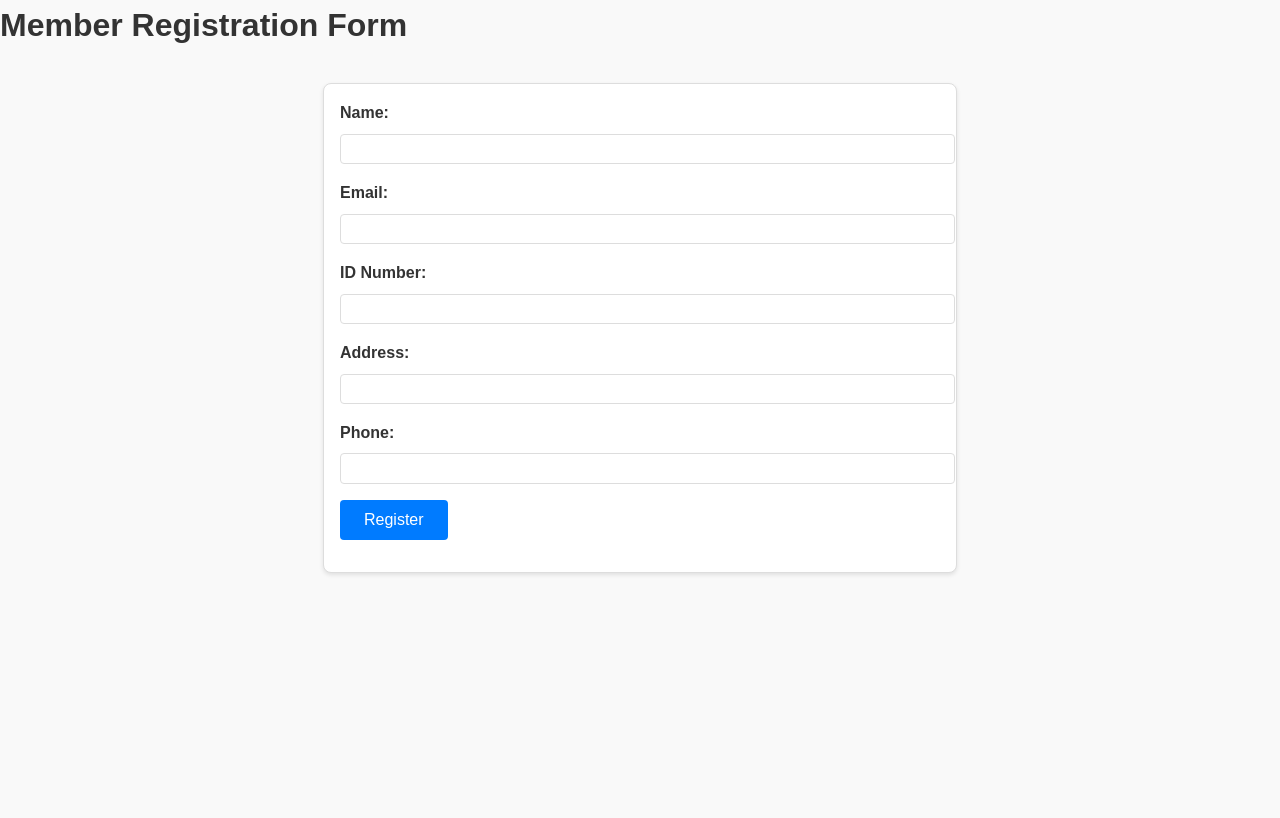
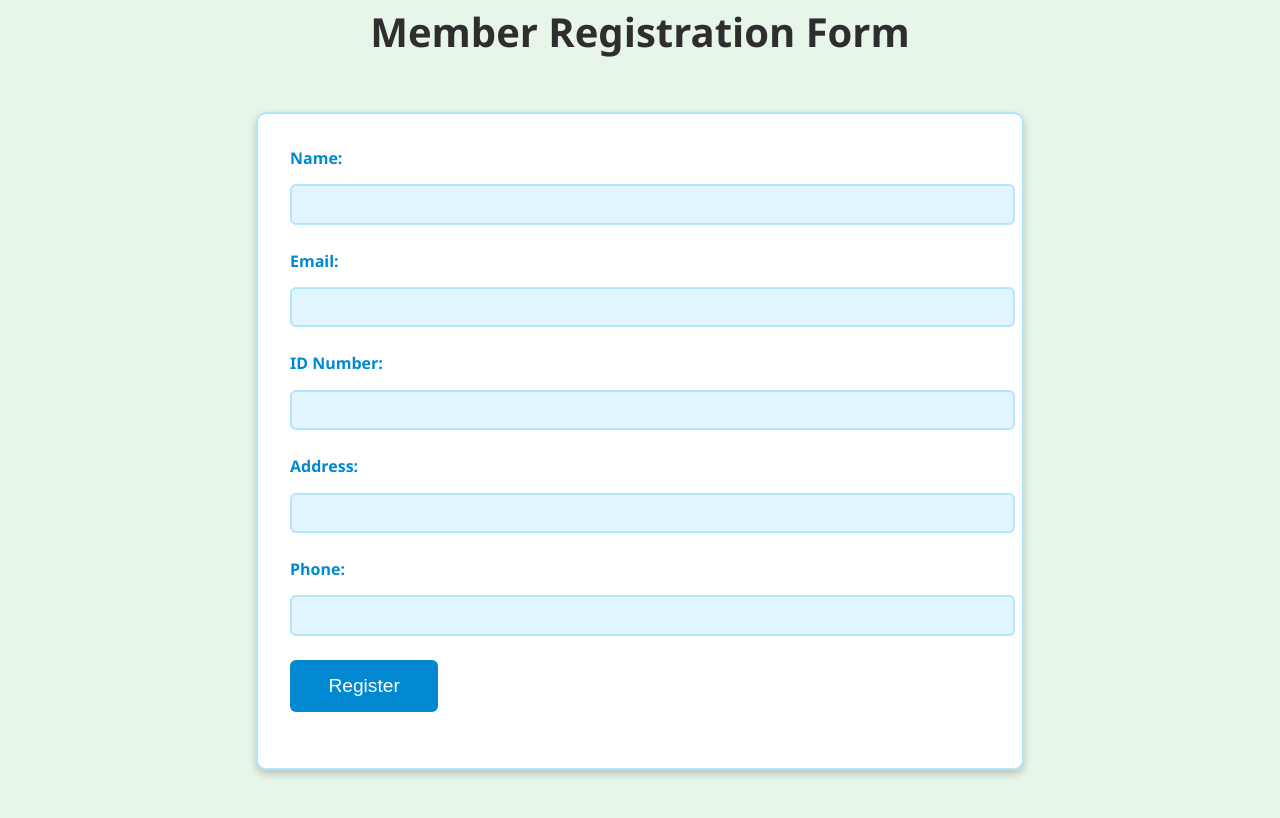
Before and after one commit to malikpajaranugrah/oop, a Spring Boot app: page /register.html in a window 1280 px wide. Before the commit the page ends 575 px from the top, so only its background shows below. Run offline with Spring Boot 4, Linux system fonts and the light colour scheme.

Commit message:
Session12

```diff
--- a/my-library/src/main/resources/static/styles/styles.css
+++ b/my-library/src/main/resources/static/styles/styles.css
@@ -1,26 +1,27 @@
 /* General styles */
 body {
-    font-family: Arial, sans-serif;
+    font-family: 'Segoe UI', Tahoma, Geneva, Verdana, sans-serif;
     margin: 0;
     padding: 0;
     box-sizing: border-box;
-    background-color: #f9f9f9;
-    color: #333;
+    background-color: #e8f5e9;
+    color: #2e2e2e;
     line-height: 1.6;
 }
 
 /* Header styles */
 header {
-    background-color: #4CAF50;
+    background-color: #0288d1;
     color: white;
-    padding: 1em 0;
+    padding: 2em 0;
     text-align: center;
-    box-shadow: 0 2px 4px rgba(0, 0, 0, 0.1);
+    box-shadow: 0 3px 6px rgba(0, 0, 0, 0.16);
 }
 
 h1 {
     margin: 0;
-    font-size: 2em;
+    text-align: center;
+    font-size: 2.5em;
 }
 
 /* Navigation styles */
@@ -29,9 +30,9 @@ nav ul {
     padding: 0;
     margin: 0;
     display: flex;
-    justify-content: center;
+    justify-content: space-around;
     flex-wrap: wrap;
-    background-color: #333;
+    background-color: #0277bd;
 }
 
 nav ul li {
@@ -42,75 +43,80 @@ nav ul li a {
     display: block;
     color: white;
     text-decoration: none;
-    padding: 1em;
-    transition: background-color 0.3s ease;
+    padding: 1em 1.5em;
+    transition: background-color 0.3s ease, color 0.3s ease;
 }
 
 nav ul li a:hover {
-    background-color: #575757;
+    background-color: #01579b;
+    color: #e1f5fe;
 }
 
 /* Form styles */
 form {
-    max-width: 600px;
-    margin: 2em auto;
-    padding: 1em;
-    background-color: #fff;
-    border: 1px solid #ddd;
-    border-radius: 8px;
-    box-shadow: 0 2px 4px rgba(0, 0, 0, 0.1);
+    max-width: 700px;
+    margin: 3em auto;
+    padding: 2em;
+    background-color: #ffffff;
+    border: 2px solid #b3e5fc;
+    border-radius: 10px;
+    box-shadow: 0 4px 8px rgba(0, 0, 0, 0.2);
 }
 
 form div {
-    margin-bottom: 1em;
+    margin-bottom: 1.5em;
 }
 
 form label {
     display: block;
-    margin-bottom: 0.5em;
+    margin-bottom: 0.8em;
     font-weight: bold;
+    color: #0288d1;
 }
 
 form input[type="text"],
 form input[type="email"] {
     width: 100%;
-    padding: 0.5em;
-    border: 1px solid #ddd;
-    border-radius: 4px;
+    padding: 0.8em;
+    border: 2px solid #b3e5fc;
+    border-radius: 6px;
+    background-color: #e1f5fe;
 }
 
 form button {
-    padding: 0.7em 1.5em;
+    padding: 0.8em 2em;
     color: white;
-    background-color: #007BFF;
+    background-color: #0288d1;
     border: none;
-    border-radius: 4px;
+    border-radius: 6px;
     cursor: pointer;
-    font-size: 1em;
+    font-size: 1.2em;
 }
 
 form button:hover {
-    background-color: #0056b3;
+    background-color: #0277bd;
 }
 
 /* Table styles */
 table {
     width: 100%;
     border-collapse: collapse;
-    margin: 2em 0;
+    margin: 3em 0;
+    background-color: #ffffff;
 }
 
 table, th, td {
-    border: 1px solid #ddd;
+    border: 1px solid #b3e5fc;
 }
 
 th, td {
-    padding: 1em;
+    padding: 1.2em;
     text-align: left;
 }
 
 th {
-    background-color: #f4f4f4;
+    background-color: #0288d1;
+    color: white;
 }
 
 /* Responsive design */
@@ -120,14 +126,14 @@ th {
     }
 
     nav ul li {
-        margin-bottom: 0.5em;
+        margin-bottom: 0.8em;
     }
 
     form {
-        padding: 1em;
+        padding: 1.5em;
     }
 
     table, th, td {
-        padding: 0.5em;
+        padding: 0.8em;
     }
 }
```
